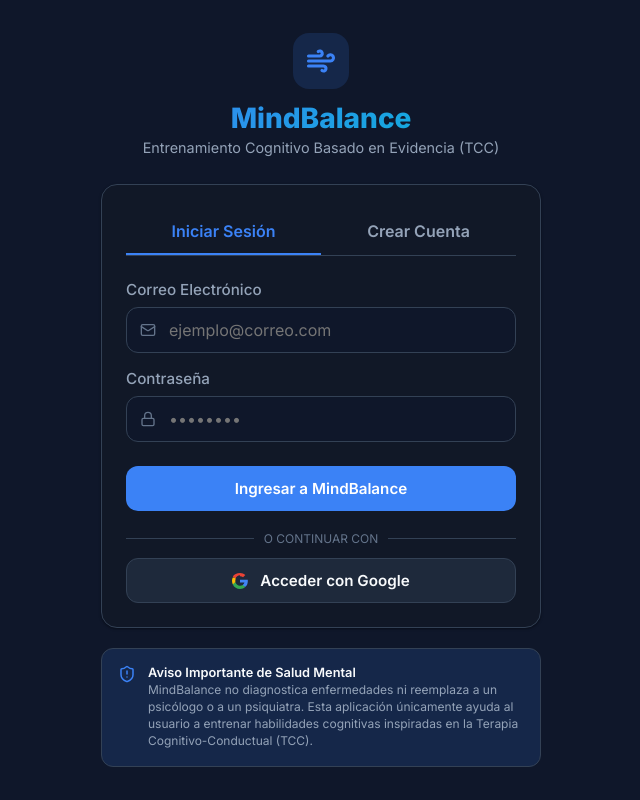
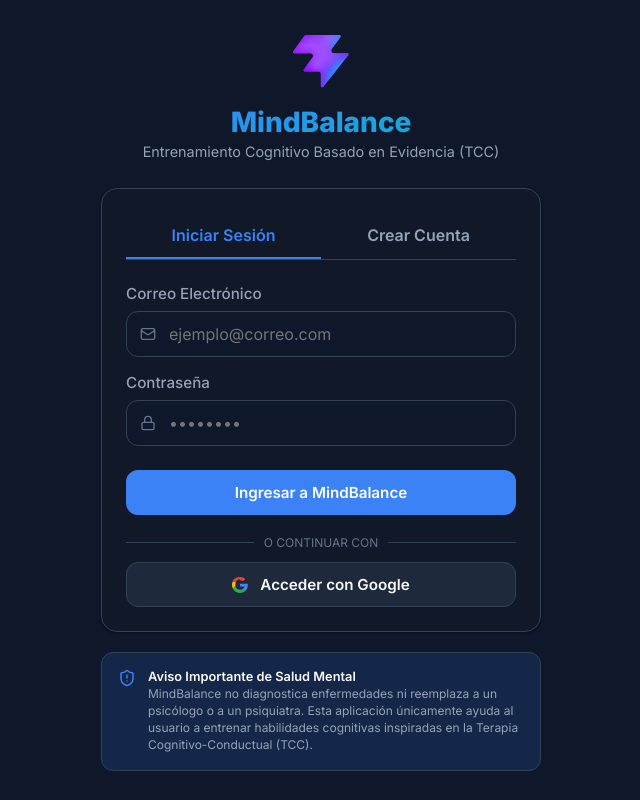
Before and after one commit to robermejia/MindBalance, a React (Vite) app: page / in a window 1280 px wide. Shown: the whole page, without its empty margins (319-959 px from the left). Built offline with nearby package versions, Linux system fonts and the light colour scheme; no server answers.

Commit message:
Actualización de logo al la imagen del favicon

```diff
--- a/src/components/Sidebar.tsx
+++ b/src/components/Sidebar.tsx
@@ -9,7 +9,6 @@
   CircleUser,
   Settings,
   LogOut,
-  Wind,
   X
 } from 'lucide-react';
 import { useAuth } from '../context/AuthContext';
@@ -48,9 +47,13 @@
   return (
     <aside className={`sidebar ${isOpenMobile ? 'mobile-open' : ''}`}>
       <div className="sidebar-header">
-        <span className="sidebar-logo text-gradient-cyan">
-          <Wind size={26} strokeWidth={2.5} />
-          MindBalance
+        <span className="sidebar-logo text-gradient-cyan" style={{ display: 'flex', alignItems: 'center', gap: '10px' }}>
+          <img
+            src="/favicon.svg"
+            alt="MindBalance Logo"
+            style={{ width: '28px', height: '28px', objectFit: 'contain' }}
+          />
+          <span>MindBalance</span>
         </span>
         <button
           className="menu-toggle-btn"
--- a/src/features/auth/AuthShell.tsx
+++ b/src/features/auth/AuthShell.tsx
@@ -1,6 +1,6 @@
 import React, { useState } from 'react';
 import { useAuth } from '../../context/AuthContext';
-import { Wind, Lock, Mail, ShieldAlert } from 'lucide-react';
+import { Lock, Mail, ShieldAlert } from 'lucide-react';
 
 export const AuthShell: React.FC = () => {
   const { login, signup, loginWithGoogle } = useAuth();
@@ -63,14 +63,15 @@
             display: 'inline-flex',
             alignItems: 'center',
             justifyContent: 'center',
-            width: '56px',
-            height: '56px',
-            borderRadius: '16px',
-            backgroundColor: 'var(--accent-primary-light)',
-            color: 'var(--accent-primary)',
+            width: '64px',
+            height: '64px',
             marginBottom: '12px'
           }}>
-            <Wind size={30} strokeWidth={2.5} />
+            <img
+              src="/favicon.svg"
+              alt="MindBalance Logo"
+              style={{ width: '56px', height: '56px', objectFit: 'contain' }}
+            />
           </div>
           <h1 style={{ fontSize: '1.75rem', fontWeight: 800 }} className="text-gradient-cyan">MindBalance</h1>
           <p style={{ fontSize: '0.9rem', color: 'var(--text-secondary)', marginTop: '4px' }}>
```
